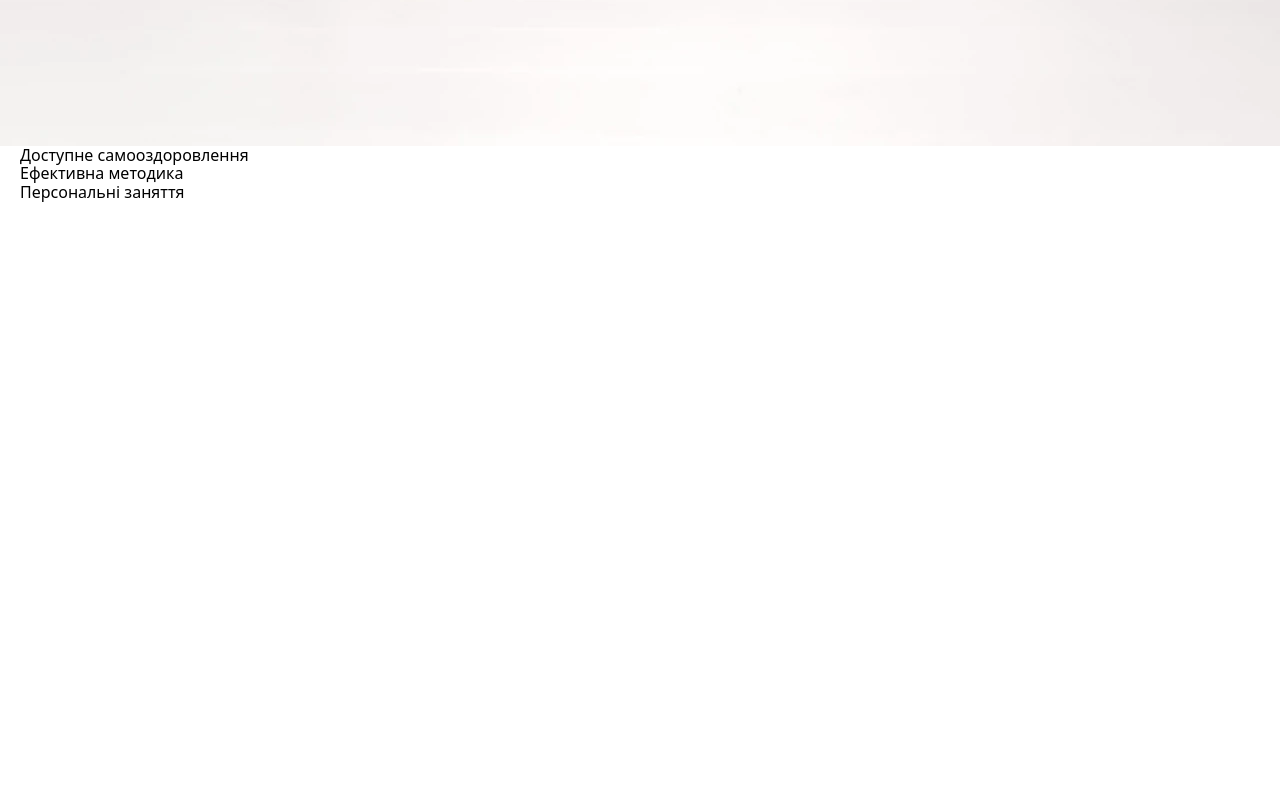
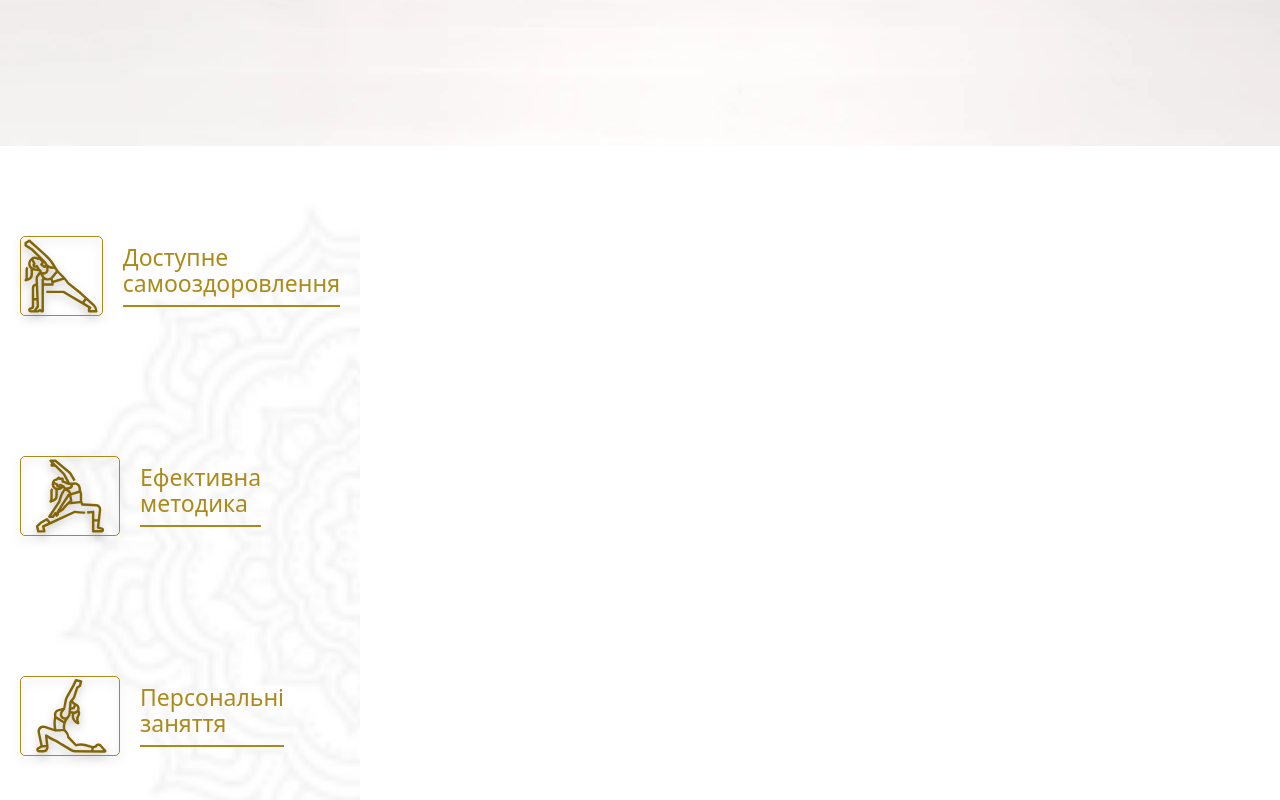
Before and after one commit to Kryassan/my-clever-body, a website built with Parcel: page src/index.html in a window 1280 px wide. Shown: the part 654-1454 px from the top of the page. Built offline with nearby package versions, Linux system fonts and the light colour scheme.

Commit message:
features partly

```diff
--- a/src/partials/features.html
+++ b/src/partials/features.html
@@ -4,15 +4,15 @@
             <ul class="features__list">
                 <li class="features__item">
                     <span class="features__icon--first"></span>
-                    <p class="features__text">Доступне самооздоровлення</p>
+                    <p class="features__text">Доступне <br> самооздоровлення</p>
                 </li>
                 <li class="features__item">
                     <span class="features__icon--second"></span>
-                    <p class="features__text">Ефективна методика</p>
+                    <p class="features__text">Ефективна <br> методика</p>
                 </li>
                 <li class="features__item">
                     <span class="features__icon--third"></span>
-                    <p class="features__text">Персональні заняття</p>
+                    <p class="features__text">Персональні <br> заняття</p>
                 </li>
             </ul>
         </div>
--- a/src/sass/partials/_features.scss
+++ b/src/sass/partials/_features.scss
@@ -1,6 +1,8 @@
 .features {
     width: 360px;
-    height: 800px;
+    height: 700px;
+    background-image: url("../images/main/features/features_mandala.png");
+    background-size: cover;
 
     @media screen and (min-width: 393px) {
         height: 873px;
@@ -26,3 +28,86 @@
         height: 1080px;
     }
 }
+
+.features__inner {
+    width: 100%;
+    height: 700px;
+    padding-top: 90px;
+    padding-bottom: 90px;
+
+
+}
+
+.features__list {
+    height: 100%;
+    display: flex;
+    flex-direction: column;
+    align-items: center;
+    justify-content: space-between;
+
+}
+
+.features__item {
+    display: flex;
+    width: 100%;
+    align-items: center;
+    justify-content: flex-start;
+}
+
+.features__icon--first {
+    display: block;
+    width: 100px;
+    height: 80px;
+    margin-right: 20px;
+    border: 1px solid $accent;
+    border-radius: 5px;
+    background-image: url("../images/svg/yoga_2.svg");
+    background-size: contain;
+    background-position: center;
+    background-repeat: no-repeat;
+    filter: drop-shadow(0px 4px 4px rgba(0, 0, 0, 0.25));
+}
+
+.features__icon--second {
+    display: block;
+    width: 100px;
+    height: 80px;
+    margin-right: 20px;
+    border: 1px solid $accent;
+    border-radius: 5px;
+    background-image: url("../images/svg/yoga_3.svg");
+    background-size: contain;
+    background-position: center;
+    background-repeat: no-repeat;
+    filter: drop-shadow(0px 4px 4px rgba(0, 0, 0, 0.25));
+}
+
+.features__icon--third {
+    display: block;
+    width: 100px;
+    height: 80px;
+    margin-right: 20px;
+    border: 1px solid $accent;
+    border-radius: 5px;
+    background-image: url("../images/svg/yoga_6.svg");
+    background-size: contain;
+    background-position: center;
+    background-repeat: no-repeat;
+    filter: drop-shadow(0px 4px 4px rgba(0, 0, 0, 0.25));
+}
+
+.features__text {
+    font-weight: 400;
+    font-size: 23px;
+    line-height: 1.12;
+    color: $accent;
+}
+
+.features__text::after {
+    content: "";
+    display: block;
+    width: 100%;
+    height: 2px;
+    margin-top: 8px;
+    background-color: $accent;
+}
```
Also changed, not shown: src/images/main/features/features_mandala.png (added), src/images/svg/yoga_2.svg (added), src/images/svg/yoga_3.svg (added), src/images/svg/yoga_6.svg (added), src/sass/main.css, 1 other file.
